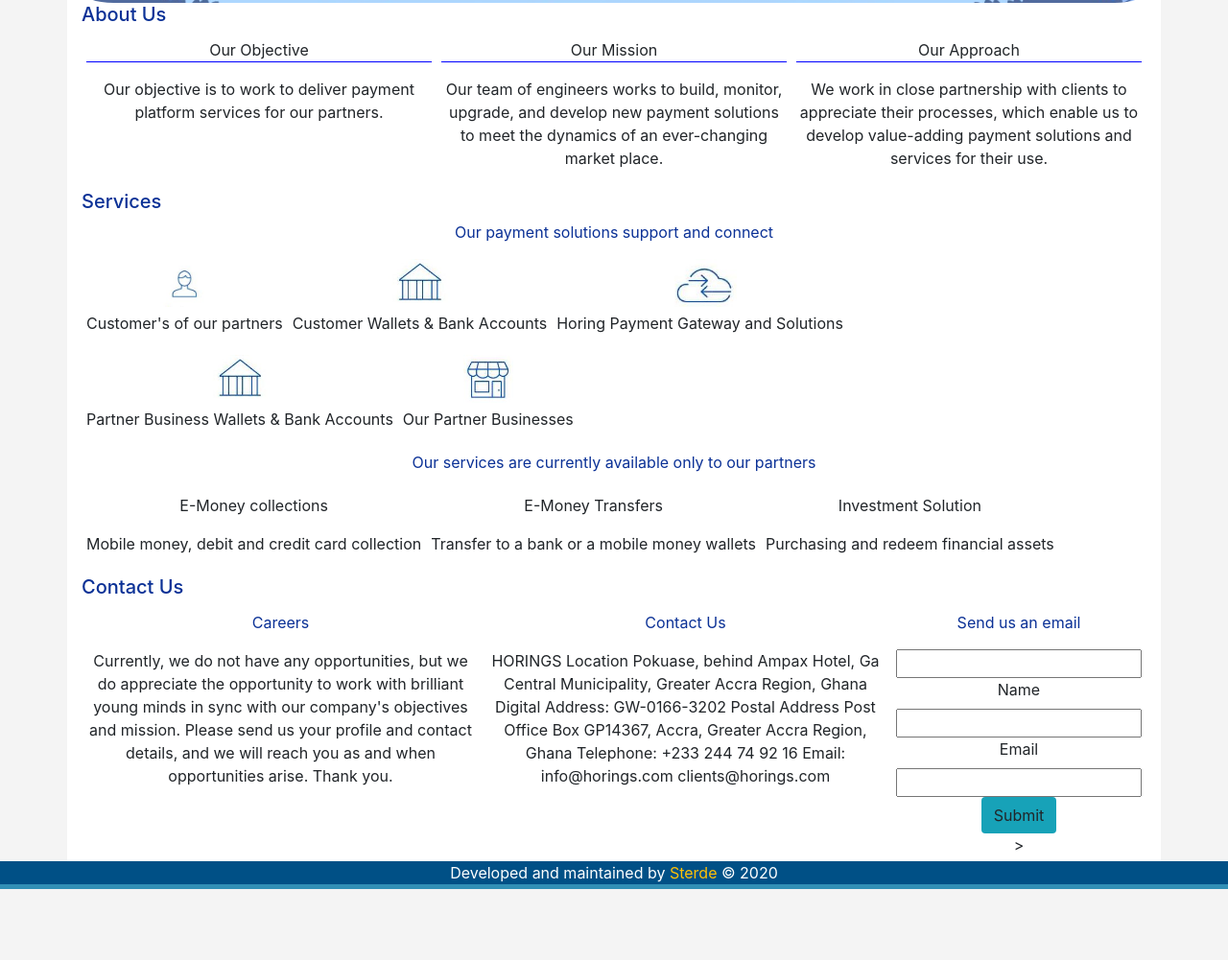
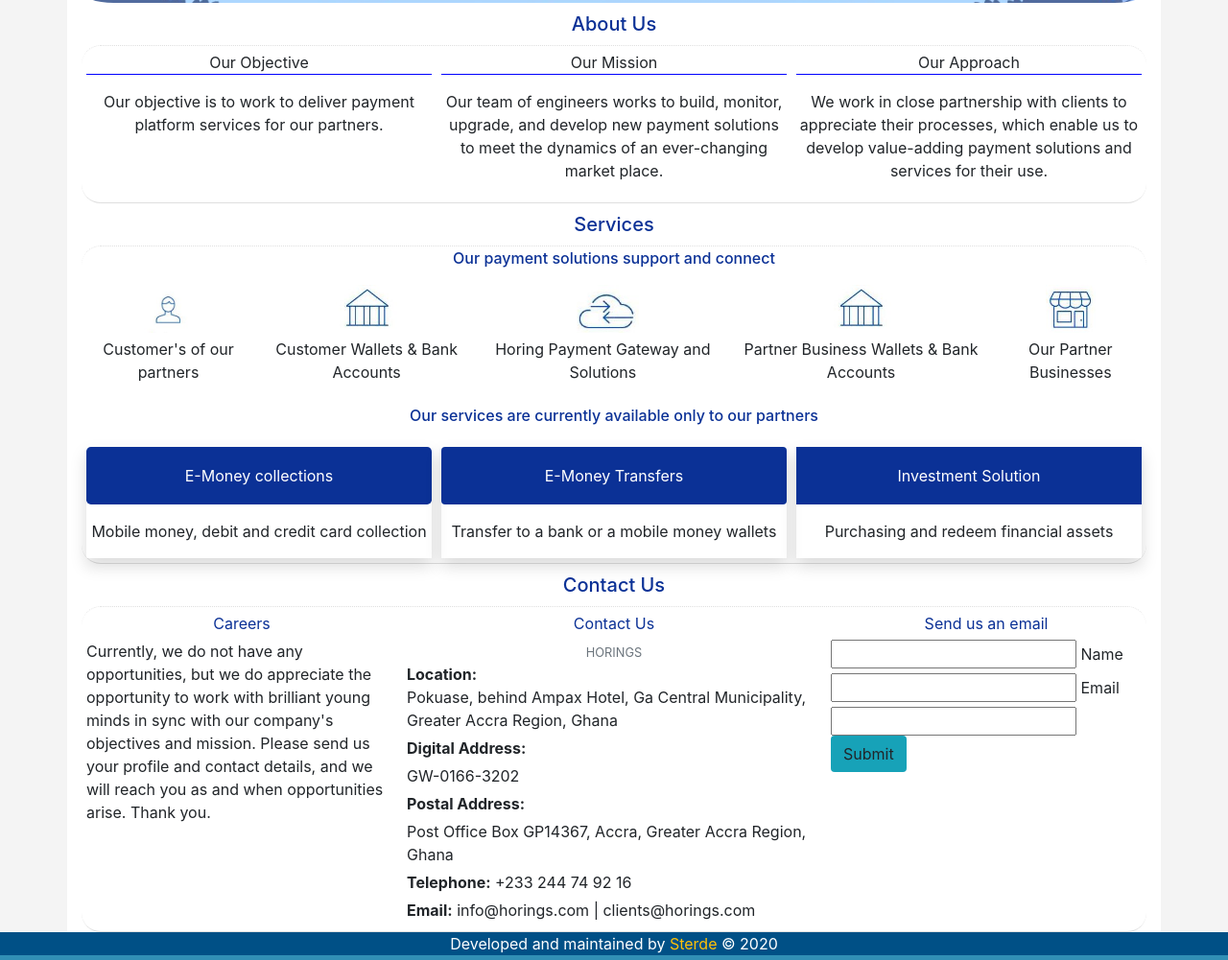
Before and after one commit to RDjarbeng/Horings, a plain HTML site: page index.html in a window 1280 px wide. Shown: the part 520-1521 px from the top of the page at 96% size. Before the commit the page ends 1447 px from the top, so only its background shows below. Drawn offline with nearby package versions, Linux system fonts and the light colour scheme.

Commit message:
complete layout with title logo

```diff
--- a/css/style.css
+++ b/css/style.css
@@ -17,6 +17,14 @@ body{
 	text-align: center;
 }
 
+section{
+	/* border-style: ; */
+	border-top: 1px dotted rgba(0,0,0,0.125);
+	border-bottom: 1px solid rgba(0,0,0,.125);
+
+		border-radius: 1.25rem;
+	margin: 10px 0;
+}
 
 
 .navigation{
@@ -80,12 +88,8 @@ nav #company-name:hover{
 	 height: auto;
  }
  #showcase {
-/*
-	 background: url('../img/showcase.jpg') no-repeat;
-	 background-position: center center;
-	 background-size: 100%;
-	 min-height: 300px;
-	 position: relative; */
+	 margin-top: 0px;
+	 border:none ;
 
  }
 
@@ -96,7 +100,7 @@ nav #company-name:hover{
  /* for medium screens and up */
  @media only screen and (min-width: 600px) {
 
-		#about-section{
+		#about-section, #contact-section{
 			display: flex;
 			align-content: space-between;
 
@@ -106,8 +110,24 @@ nav #company-name:hover{
 			flex-basis: 33%;
 			/* flex-shrink: ; */
 		}
+
+		#contact-section .section-box{
+			flex-basis: 30%;
+			flex-grow: 1 ;
+		}
+
+		#contact-section .section-box:nth-child(2){
+			flex-basis: 40%;
+
+			/* flex-shrink: ; */
+		}
+
 		.services-box img{
+			text-align: center;
 			max-height: 50px;
+		}
+		#services-current .section-box{
+			flex-basis: 33%;
 		}
 	}
 
@@ -125,16 +145,33 @@ nav #company-name:hover{
 	text-align: center;
 	;
 	padding:5px;
-
 }
 
+#services .section-header{
+	background: #0b3196;
+	color: white;
+	padding: 5%;
+}
 .section-box, .about-box{
 	margin: 5px;
 	text-align: center;
 }
 
+.subtitle{
+	font-weight: 500;
+}
 .subtitle p{
 	text-align: center;
+}
+
+#contact-section .section-box p.section-header +*{
+	margin-bottom: 5px;
+	text-align: left;
+
+}
+
+#contact-section .section-box p, #contact-section .section-box address {
+	margin-bottom: 5px;
 }
 
  footer{
--- a/index.html
+++ b/index.html
@@ -11,6 +11,8 @@
   <link rel="stylesheet" href="https://maxcdn.bootstrapcdn.com/bootstrap/4.5.0/css/bootstrap.min.css">
   <link rel="stylesheet" href="css/bootstrap.min.css">
   <link rel="stylesheet" href="css/style.css">
+  <!-- Icon -->
+  <link href="img/Logo.JPG" rel="icon">
 </head>
 
 <body>
@@ -36,18 +38,16 @@
   </nav>
   <!-- <br> -->
   <div class="container content">
-    <section>
+    <section id="showcase">
       <div class="nav-caption">
         <p>Financial solutions that support your business</p>
       </div>
-    </section>
 
-    <section id="showcase">
       <img src="img/showcase.jpg" class="w-100">
 
     </section>
     <div>
-      <h5 class="blue-text">About Us</h5>
+      <h5 class="blue-text text-center">About Us</h5>
     </div>
     <section id="about-section">
       <div class="about-box">
@@ -69,14 +69,15 @@
 
     </section>
     <div>
-      <h5 class="blue-text">Services</h5>
+      <h5 class="blue-text text-center">Services</h5>
     </div>
+
+    <section id="services">
       <div class="subtitle">
         <p class="blue-text">Our payment solutions support and connect
         </p>
       </div>
-    <section id="services-section" class="d-flex flex-wrap">
-      <!--todo: add a justify content -->
+      <div id="services-section" class="d-md-flex">
         <div class="services-box w-20">
           <img src="img/profile.jpg">
           <p>Customer's of our partners</p>
@@ -97,35 +98,37 @@
           <img src="img/store.jpg">
           <p>Our Partner Businesses</p>
         </div>
+      </div>
 
-    </section>
+
 
       <div class="subtitle">
         <p class="blue-text">Our services are currently available only to our partners
         </p>
       </div>
-    <section class="d-flex">
-      <div class="section-box">
-        <p class="section-header align-center">E-Money collections</p>
+      <div class="d-md-flex" id="services-current">
+        <div class="section-box  shadow">
+          <p class="section-header text-center rounded-lg">E-Money collections</p>
           <p class="align-center">Mobile money, debit and credit card collection</p>
         </div>
-      <div class="section-box ">
-        <p class="section-header align-center">E-Money Transfers</p>
+        <div class="section-box  shadow">
+          <p class="section-header align-center rounded">E-Money Transfers</p>
           <p class="align-center">Transfer to a bank or a mobile money wallets</p>
         </div>
-      <div class="section-box">
+        <div class="section-box  shadow">
           <p class="section-header align-center">Investment Solution</p>
           <p class="align-center">Purchasing and redeem financial assets</p>
         </div>
 
+      </div>
     </section>
 
 
     <div>
-      <h5 class="blue-text">Contact Us
+      <h5 class="blue-text text-center">Contact Us
       </h5>
     </div>
-    <section class="d-flex">
+    <section id="contact-section" class="mb-0">
       <div class="section-box">
         <p class="section-header blue-text">Careers</p>
         <p>Currently, we do not have any opportunities, but we do appreciate the opportunity to work with brilliant
@@ -134,23 +137,26 @@
           reach you
           as and when opportunities arise. Thank you.</p>
       </div>
-      <div class="section-box">
+      <div class="section-box ">
         <p class="section-header blue-text">Contact Us</p>
         <div>
-          HORINGS
+          <div class="text-center "><small class="text-muted">HORINGS</small></div>
 
-          Location
-          Pokuase, behind Ampax Hotel, Ga Central Municipality, Greater Accra Region, Ghana
+          <p><strong>Location:</strong><br>
+            Pokuase, behind Ampax Hotel, Ga Central Municipality, Greater Accra Region, Ghana</p>
 
-          Digital Address: GW-0166-3202
+          <p><strong>Digital Address:</strong>
+          <address>GW-0166-3202</address>
+          </p>
 
-          Postal Address
-          Post Office Box GP14367, Accra, Greater Accra Region, Ghana
+          <p><strong>Postal Address:</strong>
+          <address>Post Office Box GP14367, Accra, Greater Accra Region, Ghana</address>
+          </p>
 
-          Telephone: +233 244 74 92 16
+          <p><strong>Telephone:</strong> +233 244 74 92 16</p>
 
-          Email: info@horings.com
-          clients@horings.com
+          <p><strong>Email:</strong> info@horings.com |
+            clients@horings.com</p>
 
         </div>
       </div>
@@ -164,7 +170,7 @@
             <input type="submit" class="btn bg-info">
           </form>
 
-        </div>>
+        </div>
       </div>
 
     </section>
```
Also changed, not shown: img/logo.jpg (added). Lines whose indentation alone changed are shown as unchanged.
